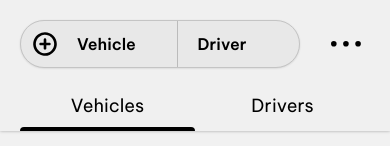
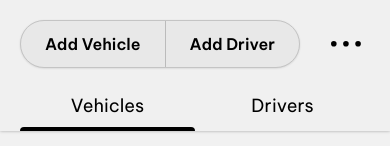
Before and after one commit to andykhoi/onestepgps-spa-treatment, a Vue app: page / in a window 390 px wide. Shown: the top 146 px of the page. Built offline with nearby package versions, Linux system fonts and the light colour scheme.

Commit message:
updated mobile add tos

```diff
--- a/src/components/MobileAddTos.vue
+++ b/src/components/MobileAddTos.vue
@@ -10,7 +10,7 @@ const showModal = ({ modalName, id }) => {
 
 <template>
   <div class="mobile-add-tos">
-    <div class="mobile-add-to-icon">
+    <!-- <div class="mobile-add-to-icon">
       <svg
         width="28"
         height="28"
@@ -23,14 +23,19 @@ const showModal = ({ modalName, id }) => {
           fill="black"
         />
       </svg>
-    </div>
+    </div> -->
     <div
       class="mobile-add-to-button mobile-add-to-vehicle"
       @click="showModal({ modalName: 'vehicleModal', id: null })"
     >
-      Vehicle
+      Add Vehicle
     </div>
-    <div class="mobile-add-to-button mobile-add-to-driver">Driver</div>
+    <div
+      class="mobile-add-to-button mobile-add-to-driver"
+      @click="showModal({ modalName: 'driverModal', id: null })"
+    >
+      Add Driver
+    </div>
   </div>
 </template>
 
@@ -57,6 +62,7 @@ const showModal = ({ modalName, id }) => {
 
 .mobile-add-to-button {
   flex-grow: 2;
+  justify-content: center;
   display: flex;
   align-items: center;
   /* font-size: 1rem; */
@@ -64,12 +70,12 @@ const showModal = ({ modalName, id }) => {
 }
 
 .mobile-add-to-vehicle {
-  padding: 0px 8px;
+  /* padding: 0px 8px; */
 }
 
 .mobile-add-to-driver {
   border-left: 1px solid #bbbbbb;
-  padding: 0px 20px;
+  /* padding: 0px 20px; */
   /* border: 1px solid #bbbbbb; */
 }
 </style>
```
